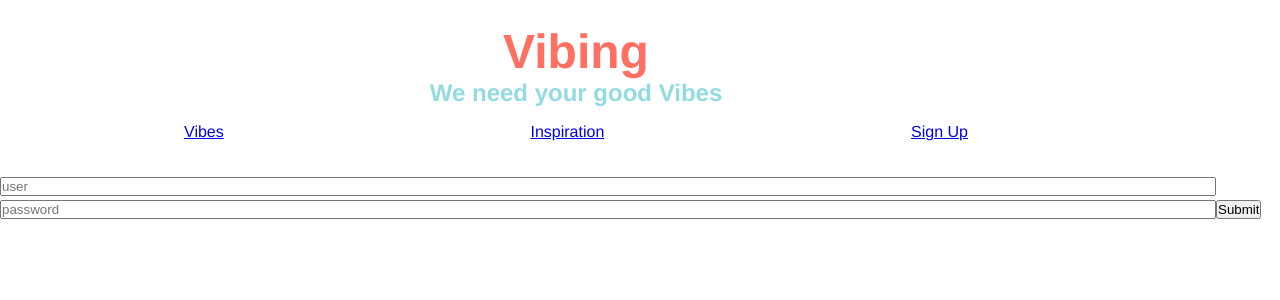
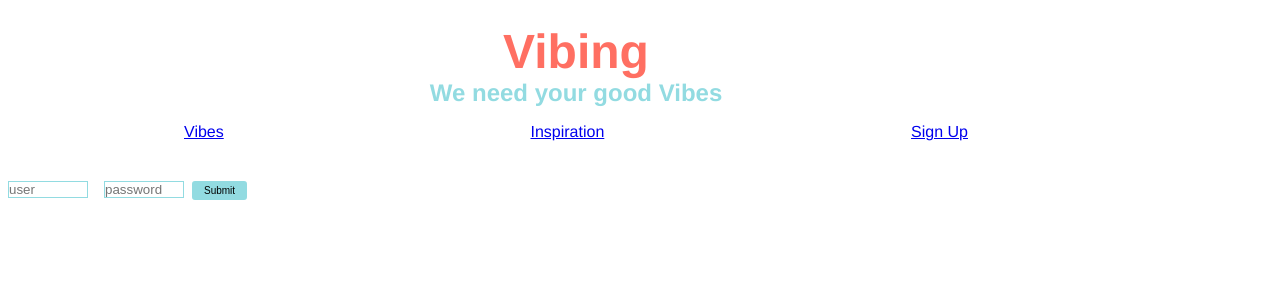
Before and after one commit to ThwCorbin/vibing, a React (Create React App) app: page /signup in a window 1280 px wide. Shown: the top 300 px of the page. Built offline with nearby package versions, Linux system fonts and the light colour scheme.

Commit message:
Style Forms

```diff
--- a/src/components/Form/Form.css
+++ b/src/components/Form/Form.css
@@ -1,12 +1,13 @@
 .form > label {
-	color: var(--blue);
 }
 
 .form > label > input {
-	width: 95%;
-	margin-top: 0.25rem;
+	width: 5rem;
+	color: var(--blue);
+	border: 0.1rem solid var(--aqua);
+	margin: 0.5rem;
 }
 
-.form > br {
-	margin-bottom: 1rem;
+.form button {
+	color: var(--black);
 }
--- a/src/components/Form/Form.js
+++ b/src/components/Form/Form.js
@@ -1,5 +1,7 @@
 import React, { Component } from "react";
 import "./Form.css";
+import Button from "../Button/Button";
+
 // React forms https://reactjs.org/docs/forms.html#gatsby-focus-wrapper
 class Form extends Component {
 	constructor(props) {
@@ -21,10 +23,7 @@ class Form extends Component {
 	}
 	render() {
 		return (
-			<form
-				className=" form form-sign-in form-sign-up"
-				onSubmit={this.handleSubmit}
-			>
+			<form className=" form form-sign-up" onSubmit={this.handleSubmit}>
 				<label>
 					<input
 						name="user"
@@ -43,7 +42,8 @@ class Form extends Component {
 						onChange={this.handleChange}
 					/>
 				</label>
-				<input type="submit" value="Submit" />
+				<Button type="submit" outline small label="Submit" />
+				{/* <input type="submit" value="Submit" /> */}
 			</form>
 		); //return
 	}
```
